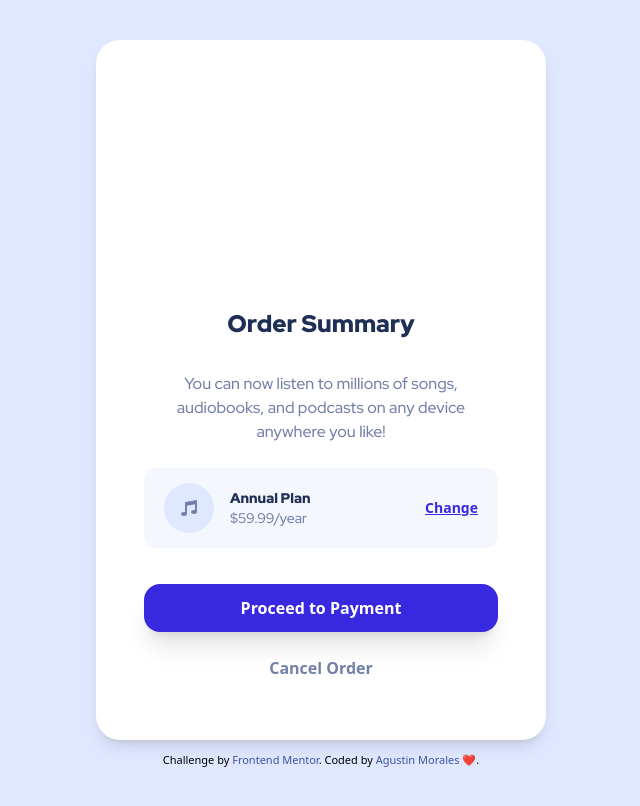
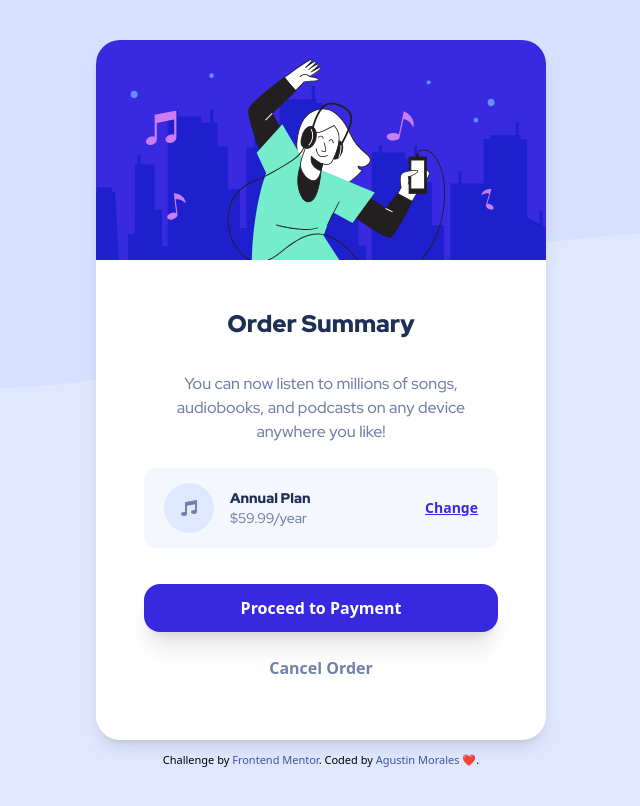
Before and after one commit to EA-Morales/order-summary-component-main, a website: page index.html in a window 1280 px wide. Shown: the whole page, without its empty margins (319-959 px from the left). Drawn offline with Linux system fonts and the light colour scheme.

Commit message:
ultima y me retiro

```diff
--- a/index.html
+++ b/index.html
@@ -10,7 +10,7 @@
 
   <link rel="icon" type="image/png" sizes="32x32" href="./images/favicon-32x32.png">
 
-  <link href="build.css" rel="stylesheet">
+  <link href="./dist/output.css" rel="stylesheet">
 
   <title>Frontend Mentor | Order summary card</title>
 
```
Also changed, not shown: dist/output.css (added), 1 other file.
